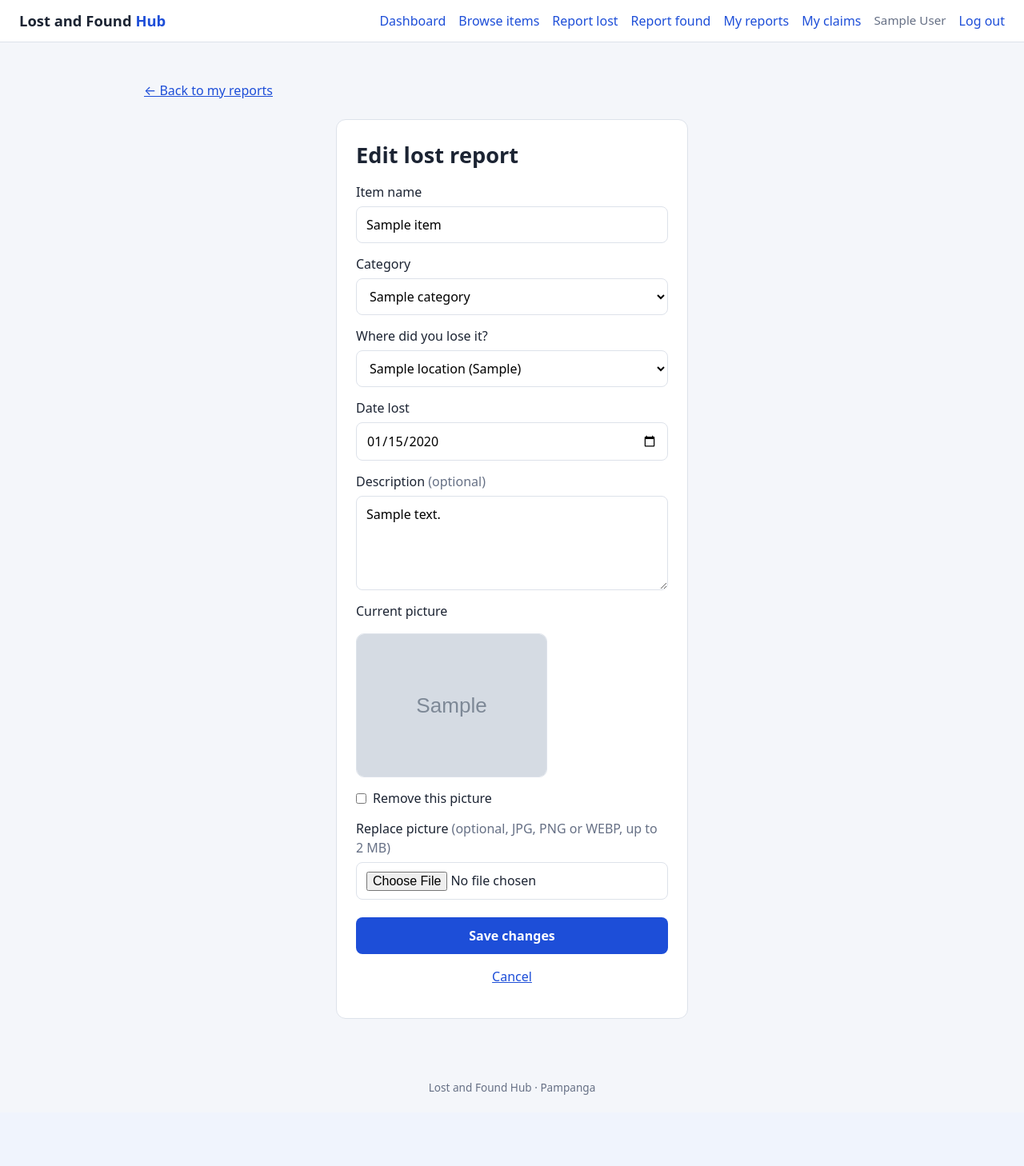
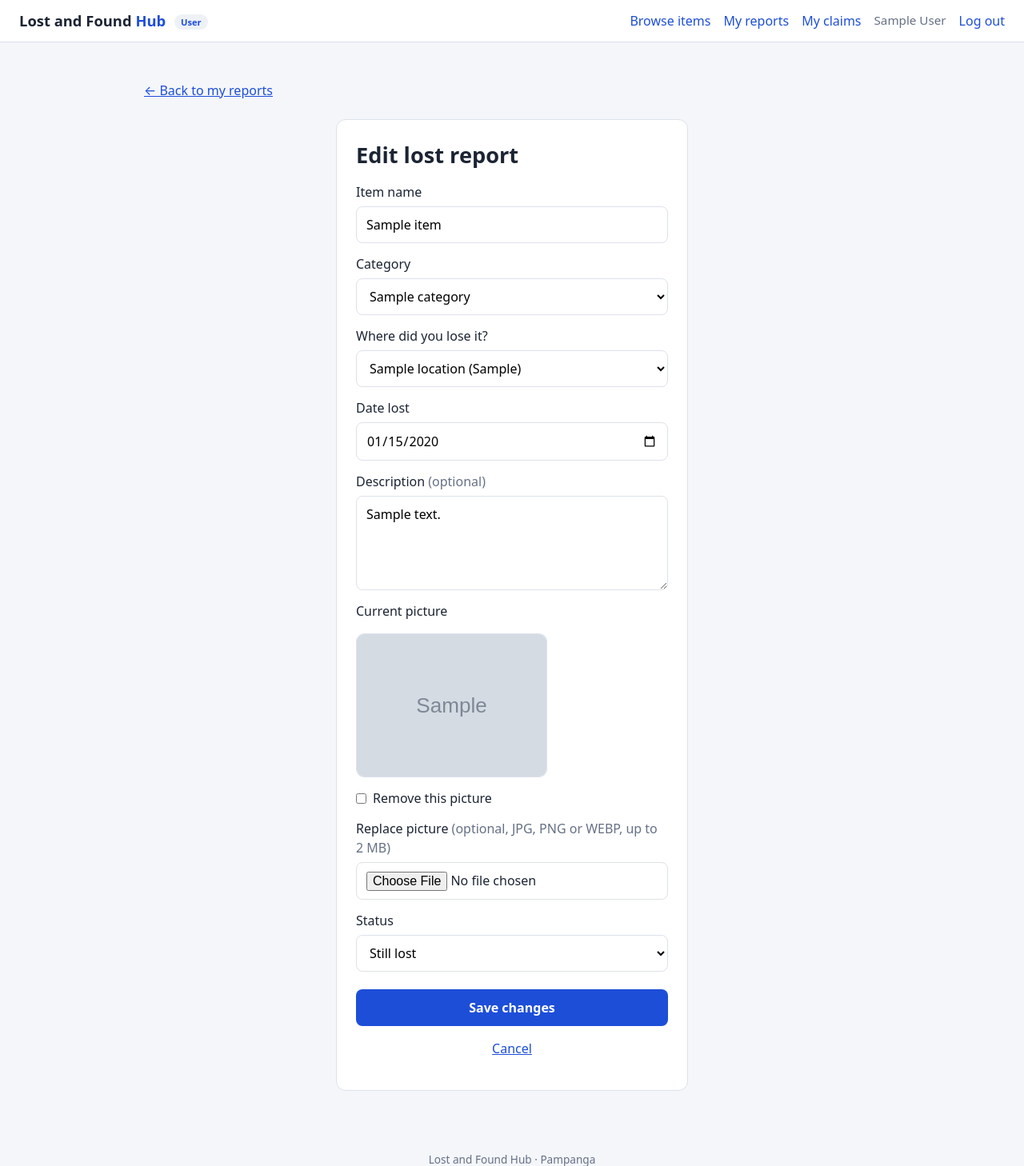
Before and after one commit to SuriRin/Lost-and-Found-Pampanga, a PHP site: page /lostfound/item_edit.php?type=Lost&id=1 in a window 1280 px wide. Shown: the top 1458 px of the page at 80% size. Before the commit the page ends 1369 px from the top, so only its background shows below. Run offline with PHP 8.4, Linux system fonts and the light colour scheme; the visitor is signed in with stand-in values (Sample User, id 1); tables that the repository leaves empty hold one stand-in row (values such as "Sample post"); grey boxes marked "Sample" are stand-in pictures.

Commit message:
Header Touchup, Completion of rules
Rule that was checked: "A user can update the status of a lost item to Found or Cancelled when applicable"
- A user can now edit their posts from lost/claimed to lost/claimed/cancelled

Header touchup
- Lessened the clutter in the header

```diff
--- a/lostfound/dashboard.php
+++ b/lostfound/dashboard.php
@@ -29,6 +29,7 @@ $actions = [
     ['Report Lost Item',   'Tell us about something you lost.',             'lost_add.php',   true],
     ['Report Found Item',  'Post something you found so its owner can claim it.', 'found_add.php', true],
     ['My Reports',         'View, update or delete your own reports.',      'my_reports.php', true],
+    ['My Claims',          'Track the claims you submitted and see if they were approved.', 'claims.php', true],
 ];
 
 $pageTitle = 'Dashboard';
--- a/lostfound/includes/admin_header.php
+++ b/lostfound/includes/admin_header.php
@@ -20,7 +20,7 @@ $pageTitle = $pageTitle ?? 'Admin';
   <a class="brand" href="<?= BASE_URL ?>/admin/dashboard.php">Lost and Found <span>Hub</span> <span class="badge">Admin</span></a>
   <div class="links">
     <?php if (is_admin_logged_in()): ?>
-      <a href="<?= BASE_URL ?>/admin/dashboard.php">Dashboard</a>
+      <!-- <a href="<?= BASE_URL ?>/admin/dashboard.php">Dashboard</a> -->
       <a href="<?= BASE_URL ?>/admin/reports.php">Reports</a>
       <a href="<?= BASE_URL ?>/admin/claims.php">Claims</a>
       <span class="who"><?= e($_SESSION['admin_name']) ?></span>
--- a/lostfound/includes/header.php
+++ b/lostfound/includes/header.php
@@ -16,14 +16,14 @@ $pageTitle = $pageTitle ?? 'Lost and Found Hub';
 <!-- NAVIGATION BAR -->
 <!-- =================== -->
 <nav class="navbar">
-  <a class="brand" href="<?= BASE_URL ?>/index.php">Lost and Found <span>Hub</span></a>
+  <a class="brand" href="<?= BASE_URL ?>/index.php">Lost and Found <span>Hub</span><?php if (is_logged_in()): ?> <span class="badge">User</span><?php endif; ?></a>
   <div class="links">
     <?php if (is_logged_in()): ?>
       <!-- Links of the pages HERE!! -->
-      <a href="<?= BASE_URL ?>/dashboard.php">Dashboard</a>
+      <!-- <a href="<?= BASE_URL ?>/dashboard.php">Dashboard</a> -->
       <a href="<?= BASE_URL ?>/items.php">Browse items</a>
-      <a href="<?= BASE_URL ?>/lost_add.php">Report lost</a>
-      <a href="<?= BASE_URL ?>/found_add.php">Report found</a>
+      <!--<a href="<?= BASE_URL ?>/lost_add.php">Report lost</a>-->
+      <!--<a href="<?= BASE_URL ?>/found_add.php">Report found</a>-->
       <a href="<?= BASE_URL ?>/my_reports.php">My reports</a>
       <a href="<?= BASE_URL ?>/claims.php">My claims</a>
       <span class="who"><?= e($_SESSION['user_name']) ?></span>
--- a/lostfound/item_edit.php
+++ b/lostfound/item_edit.php
@@ -3,7 +3,10 @@
 //    flowchart: My Reports -> View and Manage Own Reports (edit)
 //    Business rule 3: a report belongs to the user who created it,
 //    so only the owner can edit it.
-//    Locked when: the report is already resolved, or a found item already has claims.
+//    Business rule: a user can update the status of a lost item to Found or Cancelled,
+//    and can set it back to Lost if that was a mistake.
+//    Locked when: a lost report is Claimed, a found item is no longer Available,
+//    or a found item already has claims.
 
 require __DIR__ . '/includes/config.php';
 require_login();
@@ -17,6 +20,10 @@ $tables = [
     'Lost'  => ['table' => 'Lost_Item',  'id' => 'lost_item_id',  'date' => 'date_lost',  'open' => 'Lost'],
     'Found' => ['table' => 'Found_Item', 'id' => 'found_item_id', 'date' => 'date_found', 'open' => 'Available'],
 ];
+
+// Statuses a user may set on their own lost report. Going back to Lost reopens the
+// report, which covers a false "Found". Anything else (for example Claimed) stays locked.
+$lostStatuses = ['Lost', 'Found', 'Cancelled'];
 
 // Image upload settings (same as the report forms)
 $maxImageBytes = 2 * 1024 * 1024;                        // 2 MB
@@ -59,9 +66,15 @@ if (!$row) {
 // $locked holds the reason when the answer is no.
 // ===================
 $locked = null;
-if ($row['status'] !== $t['open']) {
+if ($type === 'Lost') {
+    // A lost report stays editable while Lost, Found or Cancelled,
+    // so a wrong "Found" can be undone. Claimed (set by admin) stays locked.
+    if (!in_array($row['status'], $lostStatuses, true)) {
+        $locked = "This report is already marked as " . strtolower($row['status']) . ", so it can't be edited.";
+    }
+} elseif ($row['status'] !== $t['open']) {
     $locked = "This report is already marked as " . strtolower($row['status']) . ", so it can't be edited.";
-} elseif ($type === 'Found') {
+} else {
     $chk = $pdo->prepare("SELECT COUNT(*) FROM Claim WHERE found_item_id = ?");
     $chk->execute([$id]);
     if ((int)$chk->fetchColumn() > 0) {
@@ -136,6 +149,16 @@ if (!$locked && $_SERVER['REQUEST_METHOD'] === 'POST') {
             $errors[] = "Description must be 1000 characters or less.";
         }
 
+        // Status: the owner can set a lost report to Lost, Found or Cancelled.
+        // Anything else (for example a tampered "Claimed") keeps the current status.
+        $newStatus = $row['status'];
+        if ($type === 'Lost') {
+            $picked = $_POST['status'] ?? $row['status'];
+            if (in_array($picked, $lostStatuses, true)) {
+                $newStatus = $picked;
+            }
+        }
+
         // New picture is optional. Check it before saving anything.
         $imageExt = null;
         $file = $_FILES['image'] ?? null;
@@ -185,7 +208,7 @@ if (!$locked && $_SERVER['REQUEST_METHOD'] === 'POST') {
                     $stmt = $pdo->prepare(
                         "UPDATE {$t['table']}
                          SET category_id = ?, location_id = ?, item_name = ?,
-                             description = ?, {$t['date']} = ?, image = ?
+                             description = ?, {$t['date']} = ?, image = ?, status = ?
                          WHERE {$t['id']} = ? AND user_id = ?"
                     );
                     $stmt->execute([
@@ -195,6 +218,7 @@ if (!$locked && $_SERVER['REQUEST_METHOD'] === 'POST') {
                         $old['description'] !== '' ? $old['description'] : null,
                         $old['item_date'],
                         $imageName,
+                        $newStatus,
                         $id,
                         $uid,
                     ]);
@@ -291,6 +315,16 @@ require __DIR__ . '/includes/header.php';
         <input type="file" name="image" accept="image/jpeg,image/png,image/webp">
       </label>
 
+      <?php if ($type === 'Lost'): ?>
+        <label>Status
+          <select name="status">
+            <option value="Lost"      <?= $row['status'] === 'Lost'      ? 'selected' : '' ?>>Still lost</option>
+            <option value="Found"     <?= $row['status'] === 'Found'     ? 'selected' : '' ?>>I found it</option>
+            <option value="Cancelled" <?= $row['status'] === 'Cancelled' ? 'selected' : '' ?>>Cancel this report</option>
+          </select>
+        </label>
+      <?php endif; ?>
+
       <button class="btn">Save changes</button>
     </form>
 
--- a/lostfound/my_reports.php
+++ b/lostfound/my_reports.php
@@ -137,7 +137,7 @@ require __DIR__ . '/includes/header.php';
       <div style="margin: 10px 0 0; display: flex; align-items: center; gap: 8px;">
         <a href="<?= BASE_URL ?>/item_view.php?type=<?= e($r['type']) ?>&amp;id=<?= (int)$r['item_id'] ?>">View</a>
 
-        <?php if ($r['is_open'] && !((int)$r['claim_count'] > 0)): ?>
+        <?php if ($r['type'] === 'Lost' ? in_array($r['status'], ['Lost', 'Found', 'Cancelled'], true) : ($r['is_open'] && (int)$r['claim_count'] === 0)): ?>
           &middot;
           <a href="<?= BASE_URL ?>/item_edit.php?type=<?= e($r['type']) ?>&amp;id=<?= (int)$r['item_id'] ?>">Edit</a>
         <?php endif; ?>
```
